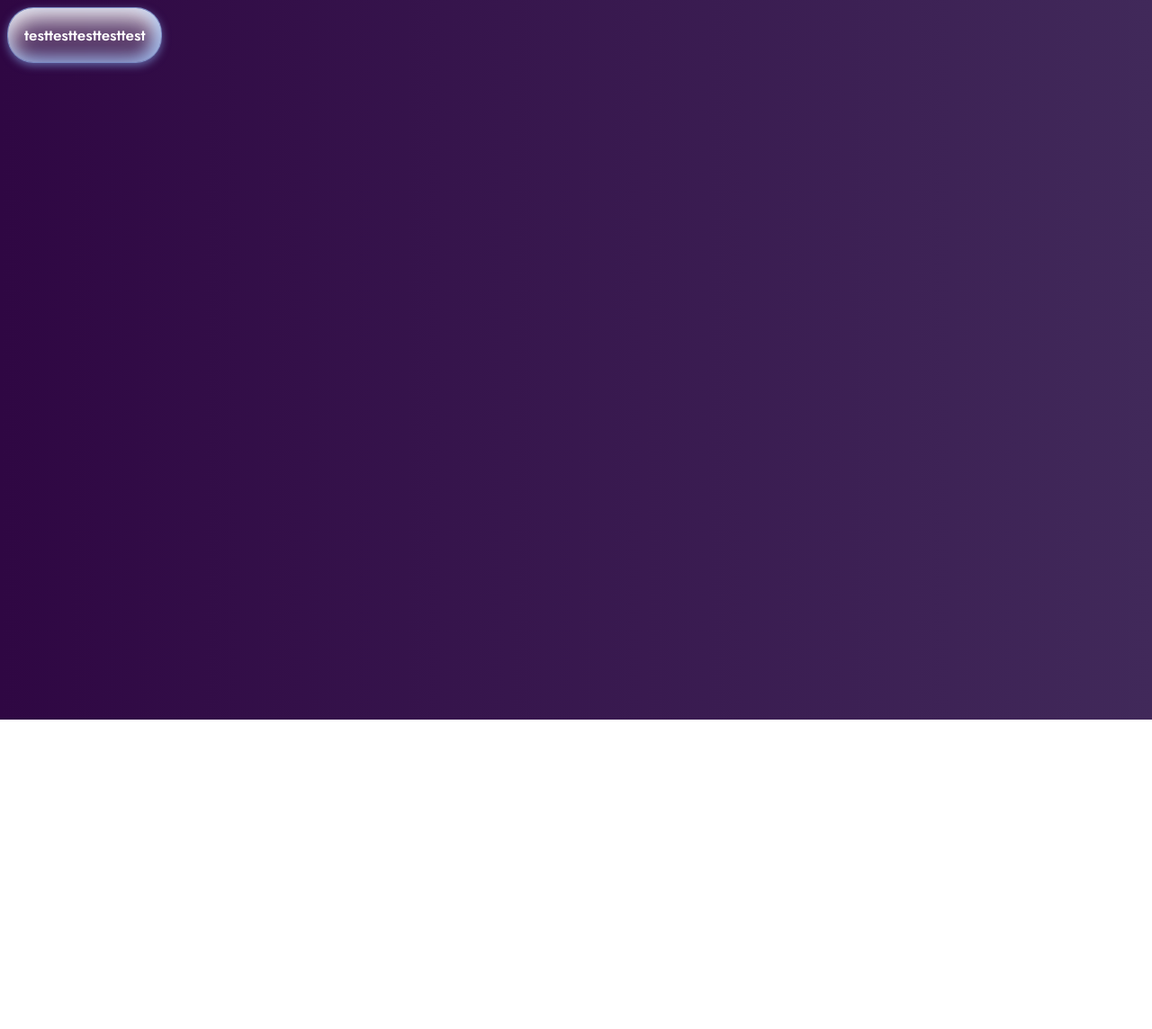
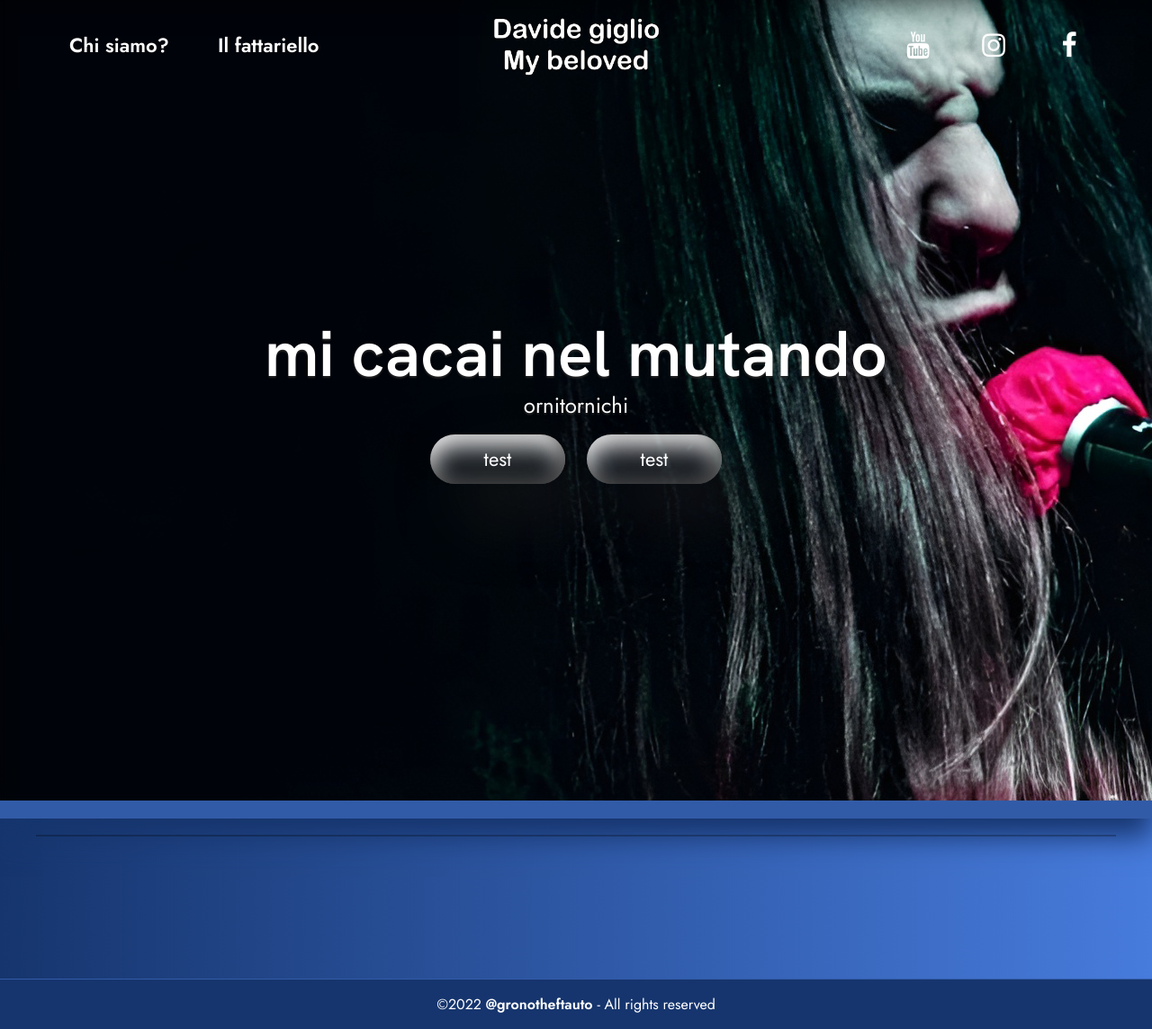
Before and after one commit to gronoGronoti/RobePersonaliDiRenatone, a plain HTML site: page mockups/festival pazzo/index.html in a window 1280 px wide. Shown: the whole page at 90% size. Before the commit the page ends 800 px from the top, so only its background shows below. Drawn offline with Linux system fonts and the light colour scheme.

Commit message:
ciaooooooo

```diff
--- a/mockups/autohero/styles/cars-showcase.css
+++ b/mockups/autohero/styles/cars-showcase.css
@@ -1,6 +1,7 @@
 .site-promo {
     width: 100%;
-    height: 160px;
+    min-height: 160px;
+    max-height: 230px;
     object-fit: cover;
     object-position: top;
     margin: 10px 0;
--- a/mockups/festival pazzo/index.html
+++ b/mockups/festival pazzo/index.html
@@ -1,24 +1,74 @@
 <!DOCTYPE html>
-<html lang="en">
+<html lang="it">
 <head>
     <meta charset="UTF-8">
     <meta http-equiv="X-UA-Compatible" content="IE=edge">
     <meta name="viewport" content="width=device-width, initial-scale=1.0">
     <title>Temp name</title>
 
+    <link rel="stylesheet" href="https://cdnjs.cloudflare.com/ajax/libs/font-awesome/4.7.0/css/font-awesome.min.css">
     <link rel="stylesheet" href="styles/index.css">
+    <link rel="stylesheet" href="styles/header.css">
+    <link rel="stylesheet" href="styles/footer.css">
 </head>
 <body>
+    <!--  -->
     <header>
-
+        <div class="site-header">
+            <div class="section-1">
+                <a class="header-redirects" href="#">Chi siamo?</a>
+                <a class="header-redirects" href="#">Il fattariello</a>
+            </div>
+            <div class="site-logo" onclick="openInNewTab('#');">
+                <img src="img/logo.png">
+            </div>
+            <div class="section-2">
+                <a href="#" class="fa fa-facebook"></a>
+                <a href="#" class="fa fa-instagram"></a>
+                <a href="#" class="fa fa-youtube"></a>
+            </div>
+        </div>
     </header>
 
     <main>
-        <button class="generic-button">testtesttesttesttest</button>
+        <div class="main-festival-banner">
+            <h1 class="festival-banner-presentation">mi cacai nel mutando</h1>
+            <p class="festival-banner-details">ornitornichi</p>
+            <div>
+                <button class="banner-button"><p>test</p></button>
+                <button class="banner-button"><p>test</p></button>
+            </div>
+        </div>
+
+        <br><hr class="first-hr"><br>
+
+        <div class="under-main-banner">
+
+        </div>
     </main>
 
     <footer>
+        <div class="site-footer">
+            <div class="foot-section1">
+                <p>
+                &#169;<span id="current-year"></span>
+                <strong>
+                    <a href="https://instagram.com/gronotheftauto"
+                    target="_blank"
+                    style="font-weight: 600; text-decoration: none;
+                    ">@gronotheftauto</a>
+                </strong> - All rights reserved</p>
+            </div>
+        </div>
+    </footer>
 
-    </footer>
+    <script type="text/javascript">
+        let currentYear = new Date().getFullYear();
+        document.getElementById("current-year").innerHTML = currentYear;
+
+        const openInNewTab = (url) => {
+            window.open(url, "_blank");
+        }
+    </script>
 </body>
 </html>
--- /dev/null
+++ b/mockups/festival pazzo/styles/footer.css
@@ -0,0 +1,8 @@
+footer {
+    background: #16356e;
+    border-top: 1px solid #325ba7;
+}
+.foot-section1 {
+    display: flex;
+    justify-content: center;
+}
--- /dev/null
+++ b/mockups/festival pazzo/styles/header.css
@@ -0,0 +1,60 @@
+.site-header {
+    display: grid;
+    grid-template-columns: 1fr 200px 1fr;
+
+    top: 0;
+    position: fixed;
+    width: 100%;
+
+    box-shadow: inset 0px 20px 40px -29px rgba(0,0,0,1);
+}
+
+.fa {
+    padding: 20px;
+    margin: 0 7px;
+    font-size: 30px;
+    width: 30px;
+    text-align: center;
+    text-decoration: none;
+    border-radius: 50px;
+
+    transition: all .20s;
+} .fa:hover {
+    background-color: rgba(255, 255, 255, 0.055);
+}
+
+/******************************************************************************************/
+
+.section-1 {
+    margin-left: 50px;
+    display: flex;
+    flex-direction: row;
+    align-items: center;
+}
+.site-logo {
+    display: flex;
+    align-items: center;
+    cursor: pointer;
+
+} .site-logo img {
+    width: 100%;
+}
+.section-2 {
+    margin-right: 50px;
+    display: flex;
+    flex-direction: row-reverse;
+    align-items: center;
+}
+
+.header-redirects {
+    font-size: 22px;
+    margin: 0 7px;
+    font-weight: 600;
+    text-decoration: none;
+    padding: 10px 20px;
+    border-radius: 35px;
+
+    transition: all .20s;
+} .header-redirects:hover {
+    background-color: rgba(255, 255, 255, 0.055);
+}
--- a/mockups/festival pazzo/styles/index.css
+++ b/mockups/festival pazzo/styles/index.css
@@ -14,31 +14,71 @@ strong {
     font-weight: 600;
     color: #fff;
 }
-
+.first-hr {
+    border: 1px solid rgba(0, 0, 0, 0.25);
+    margin: 0 40px 40px 40px;
+}
 body {
-    background: #41295a;  /* fallback for old browsers */
-    background: -webkit-linear-gradient(to right, #2F0743, #41295a);  /* Chrome 10-25, Safari 5.1-6 */
-    background: linear-gradient(to right, #2F0743, #41295a); /* W3C, IE 10+/ Edge, Firefox 16+, Chrome 26+, Opera 12+, Safari 7+ */
+    background: linear-gradient(to right, #16356e, #477bdc); /* W3C, IE 10+/ Edge, Firefox 16+, Chrome 26+, Opera 12+, Safari 7+ */
+    margin: 0;
 }
 
-.generic-button {
-    backdrop-filter: blur(3px);
-    background-color: rgba(255, 255, 255, 0.2);
-    border-radius: 29px;
-    box-shadow: 0 3px 10px 0px rgba(145, 192, 255, 0.5),
-        inset -6px -6px 16px 0px rgba(145, 192, 255, 0.6),
+/******************************************************************************************/
+
+.main-festival-banner {
+    background: url(../img/bg/mio-fratello.png);
+    height: 890px;
+    border-bottom: 20px solid #325ba7;
+    box-shadow: 0 20px 30px #16356e;
+
+    display: flex;
+    flex-direction: column;
+    justify-content: center;
+    text-align: center;
+}
+.main-festival-banner .festival-banner-presentation {
+    font-size: 72px;
+    margin-top: 0;
+    margin-bottom: 0;
+    line-height: 80px;
+
+    text-shadow: 0 2px 2px #242424;
+}
+.main-festival-banner .festival-banner-details {
+    font-size: 24px;
+    margin-top: 0;
+    margin-bottom: 15px;
+
+    text-shadow: 0 2px 2px #242424;
+}
+.main-festival-banner .banner-button {
+    border-radius: 80px;
+    border: none;
+    margin: 0;
+    min-width: 150px;
+    height: 55px;
+    cursor: pointer;
+    margin: 0 10px;
+
+    backdrop-filter: blur(1px);
+    background-color: rgba(255, 255, 255, 0.1);
+    border-radius: 32px;
+    box-shadow: 35px 35px 68px 0px rgba(36, 36, 36, 0.5),
+        inset -8px -8px 16px 0px rgba(36, 36, 36, 0.6),
         inset 0px 11px 28px 0px rgb(255, 255, 255);
+} .main-festival-banner .banner-button:hover {
+    background: rgba( 36, 36, 36, 0.7 );
+} .main-festival-banner .banner-button:active {
+    background: rgba( 36, 36, 36, 1 );
+}
 
-    padding: 18px;
-    border: 1px solid rgba(145, 192, 255, 0.6);
-    font-size: 17px;
-    font-weight: 600;
-    cursor: pointer;
+.banner-button p {
+    font-size: 22px;
+    margin: 0;
+}
 
-    transition: all .20s;
-} .generic-button:hover {
-    padding: 18px 22px;
-    font-size: 19px;
-} .generic-button:active {
-    background-color: rgba(255, 255, 255, 0.5);
+/******************************************************************************************/
+
+.under-main-banner {
+    margin: 100px;
 }
```
Also changed, not shown: mockups/autohero/index.html (+1 -1 lines), mockups/festival pazzo/img/bg/mio-fratello.png (added), mockups/festival pazzo/img/logo.png (added).
